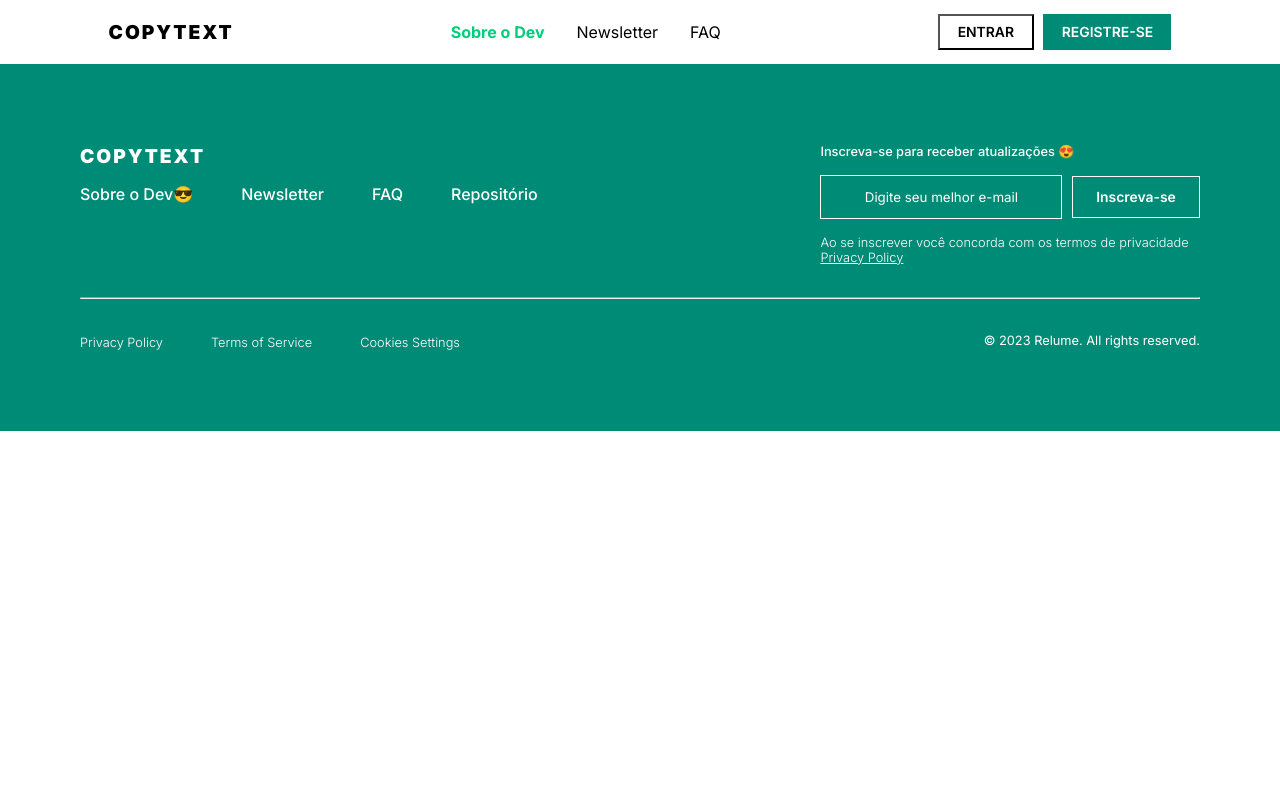
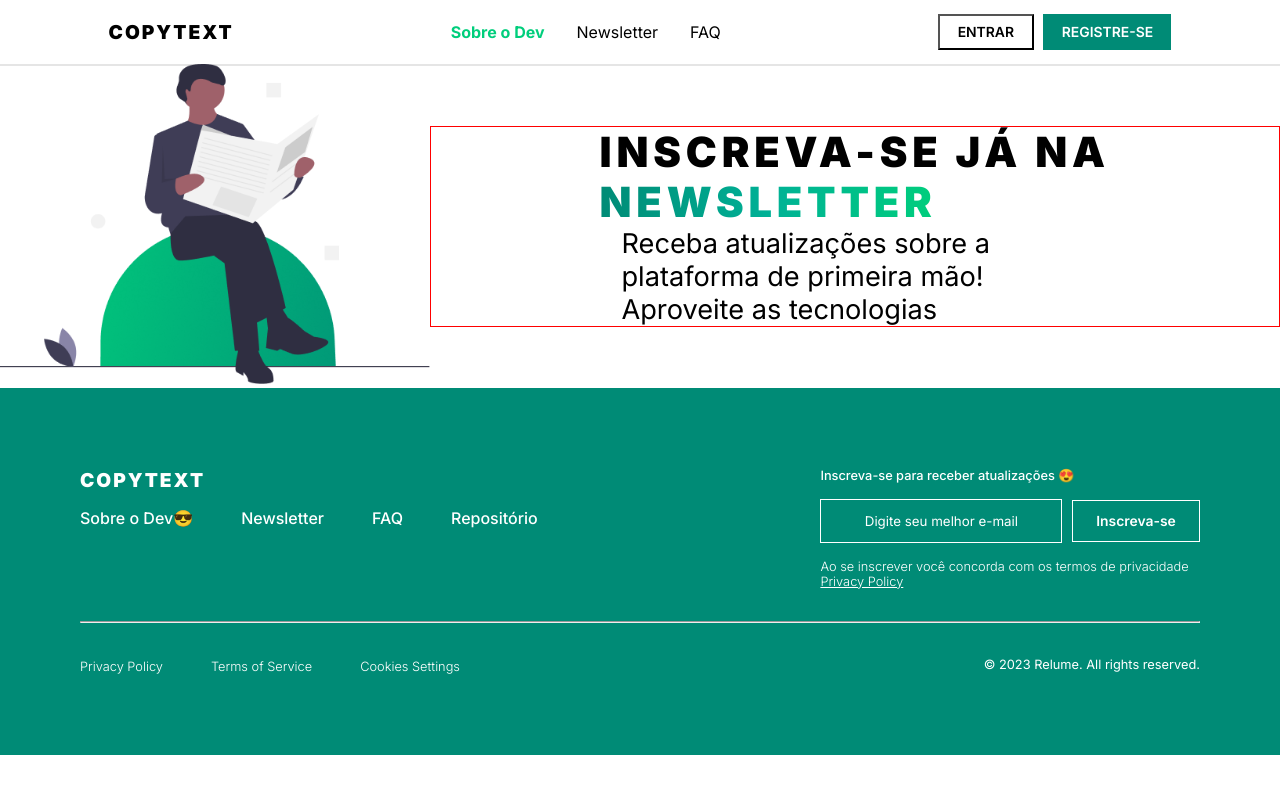
Before and after one commit to fdfborges/NewCopyText, a React (Vite) app: page /newsletter in a window 1280 px wide. Shown: the top 794 px of the page. Built offline with nearby package versions, Linux system fonts and the light colour scheme.

Commit message:
Creating Page Newsletter

```diff
--- a/src/App.jsx
+++ b/src/App.jsx
@@ -3,6 +3,7 @@ import { BrowserRouter as Router, Routes, Route } from 'react-router-dom';
 import { Funcionatily } from './pages/Functionality/Functionality';
 import { Navbar } from './pages/Components/Navbar/Navbar';
 import {Footer} from './pages/Components/Footer/Footer';
+import { Newsletter } from './pages/Newsletter/Newsletter';
 
 
 export const App = () => {
@@ -10,6 +11,7 @@ export const App = () => {
     <Router>
       <Navbar />
       <Routes>
+      <Route path="newsletter" element={<Newsletter />} />
         <Route path="/" element={<Funcionatily />} />
       </Routes>
       <Footer/>
--- a/src/pages/Components/Card/Card.scss
+++ b/src/pages/Components/Card/Card.scss
@@ -108,7 +108,7 @@
         }
         &:active{
             transition: 0.2s;
-            background-color: $PrimaryGreen_ACTIVE;
+            background-color: $PrimaryGreen_HOVER;
         }
         img{
             height: 1rem;
--- /dev/null
+++ b/src/pages/Newsletter/Newsletter.jsx
@@ -0,0 +1,28 @@
+import React from 'react'
+import './Newsletter.scss'
+import AvatarNewsletter from './assets/AvatarNewsletter.png'
+
+export const Newsletter = () => {
+    return (
+        <>
+            <div className="ContainerNewsletterPrincipal">
+                <div className="ContainerImgAndText">
+                    <div className='ContainerImg'>
+                        <img src={AvatarNewsletter} alt="" />
+                    </div>
+                    <div className='Texts'>
+                        <div className="textsTop">
+                            <span>INSCREVA-SE JÁ NA</span>
+                            <span>NEWSLETTER</span>
+                        </div>
+                        <div className="textsDown">
+                            <span>
+                                Receba atualizações sobre a plataforma de primeira mão! Aproveite as tecnologias
+                            </span>
+                        </div>
+                    </div>
+                </div>
+            </div>
+        </>
+    )
+}
--- /dev/null
+++ b/src/pages/Newsletter/Newsletter.scss
@@ -0,0 +1,47 @@
+@import '../Components/PalletColor/PalletColor.scss';
+
+.ContainerNewsletterPrincipal {
+    .ContainerImgAndText {
+        display: flex;
+        align-items: center;
+        justify-content: center;
+
+        .ContainerImg {
+            img {
+                height: 20rem;
+            }
+        }
+
+        .Texts {
+            border: 1px solid red;
+            display: flex;
+            flex-direction: column;
+            justify-content: center;
+            align-items: center;
+            text-align: left;
+
+            .textsTop span {
+                display: flex;
+                flex-direction: column;
+                font-weight: 900;
+                font-size: 2.6rem;
+                letter-spacing: 0.3rem;
+
+                &:last-child {
+                    font-weight: 900;
+                    background: linear-gradient(90deg, #008B76, #00b196, #00CE7C);
+                    -webkit-background-clip: text;
+                    -webkit-text-fill-color: transparent;
+                    display: inline-block;
+                }
+            }
+
+            .textsDown{
+                width: 55%;
+                span{
+                    font-size: 1.7rem;
+                }
+            }
+        }
+    }
+}
```
Also changed, not shown: src/pages/Newsletter/assets/AvatarNewsletter.png (added).
